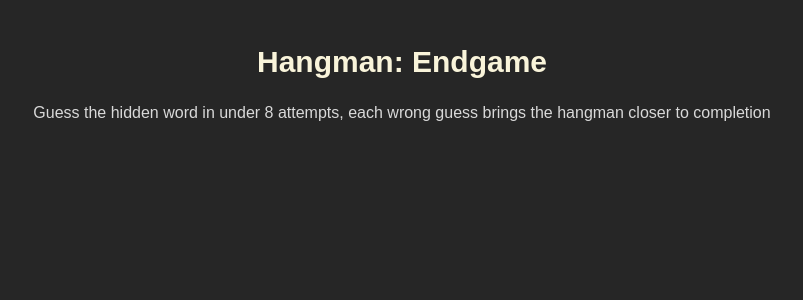
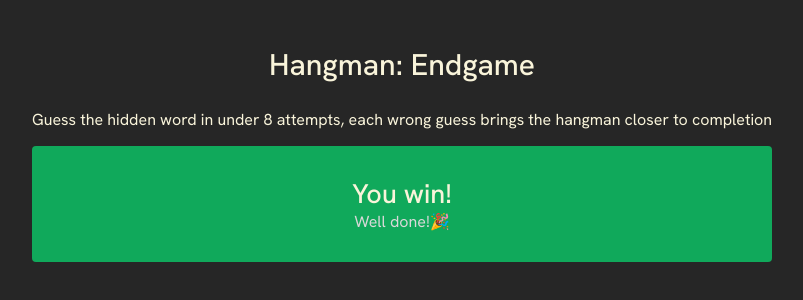
Before and after one commit to matijazuber/hangman-game, a React (Vite) app: page / in a window 1280 px wide. Shown: the top 300 px of the page, without its empty margins (238-1041 px from the left). Built offline with nearby package versions, Linux system fonts and the light colour scheme.

Commit message:
hardcoded the you win section

```diff
--- a/index.html
+++ b/index.html
@@ -4,6 +4,12 @@
     <meta charset="UTF-8" />
     <link rel="icon" type="image/svg+xml" href="/favicon.svg" />
     <link rel="stylesheet" href="src/index.css" />
+    <link rel="preconnect" href="https://fonts.googleapis.com" />
+    <link rel="preconnect" href="https://fonts.gstatic.com" crossorigin />
+    <link
+      href="https://fonts.googleapis.com/css2?family=Hanken+Grotesk:ital,wght@0,100..900;1,100..900&display=swap"
+      rel="stylesheet"
+    />
     <meta name="viewport" content="width=device-width, initial-scale=1.0" />
     <title>react-hangman</title>
   </head>
--- a/src/hangman.jsx
+++ b/src/hangman.jsx
@@ -4,13 +4,20 @@ function Hangman() {
       <header>
         <div>
           <h2>Hangman: Endgame</h2>
-          <p>
+          <p className="hangmanDesc">
             Guess the hidden word in under 8 attempts, each wrong guess brings
             the hangman closer to completion
           </p>
         </div>
       </header>
-      <main></main>
+      <main>
+        <div className="win">
+          <h2 className="winP">You win!</h2>
+          <p className="wellDone">
+            Well done!🎉<img></img>
+          </p>
+        </div>
+      </main>
     </>
   );
 }
--- a/src/index.css
+++ b/src/index.css
@@ -16,8 +16,33 @@ body {
 h2 {
   color: #f9f4da;
   font-size: 30px;
+  font-weight: 500;
 }
 
 div {
   text-align: center;
 }
+
+.win {
+  display: flex;
+  flex-direction: column;
+  align-items: center;
+  background-color: #10a95b;
+  border-radius: 4px;
+  padding: 30px 6px;
+}
+
+.winP {
+  margin: 0;
+  font-size: 27px;
+  font-weight: 500;
+  color: #f9f4da;
+}
+
+.hangmanDesc {
+  color: #f9f4da;
+}
+
+.wellDone {
+  margin: 0;
+}
```
